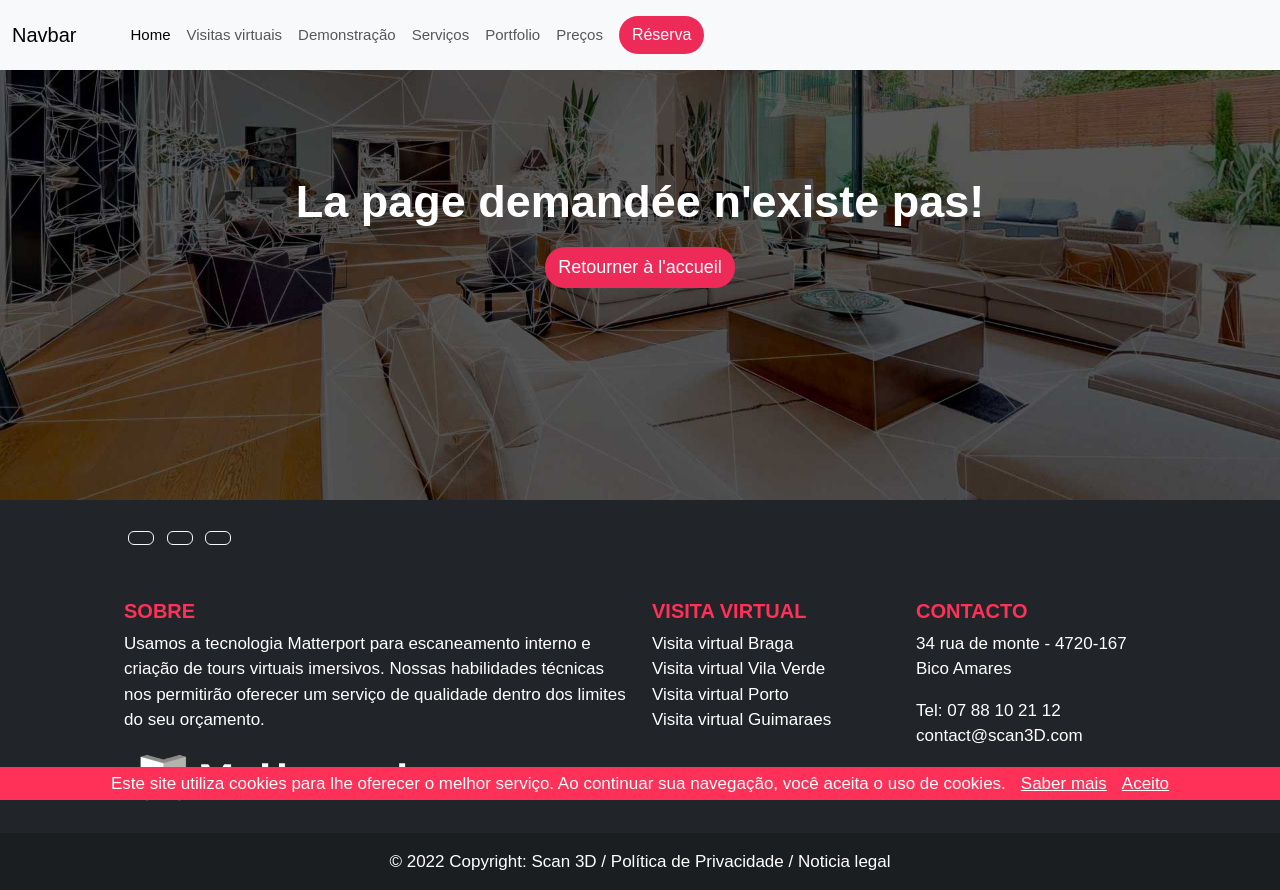
After one commit to ericParlaoz/siteScanPortugal, a Symfony app: template templates/bundles/TwigBundle/Exception/error404.html.twig in a window 1280 px wide. The commit adds this page. Run offline with Twig, Linux system fonts and the light colour scheme; the template is opened without the code that fills it, so the values that code supplies are empty; some libraries are stand-ins or nearby versions.

Commit message:
Projet scan v2

```diff
--- a/templates/base.html.twig
+++ b/templates/base.html.twig
@@ -41,10 +41,10 @@
                             <a class="nav-link" href="{{ asset('#saber') }}">Visitas virtuais</a>
                         </li>
                         <li class="nav-item">
-                            <a class="nav-link" href="{{ asset('#rendus') }}">Demonstração</a>
+                            <a class="nav-link" href="{{ asset('#demonstracao') }}">Demonstração</a>
                         </li>
                         <li class="nav-item">
-                            <a class="nav-link" href="{{ asset('#prestations') }}">Serviços</a>
+                            <a class="nav-link" href="{{ asset('#servicos') }}">Serviços</a>
                         </li>
                         <li class="nav-item">
                             <a class="nav-link" href="{{ asset('portfolio-visita-virtual') }}">Portfolio</a>
@@ -53,7 +53,7 @@
                             <a class="nav-link" href="{{ asset('preco-visita-virtual') }}">Preços</a>
                         </li>
                         <li class="nav-item">
-                            <a class="nav-link" href="{{ asset('/tarifs') }}"><input type="button" class="button-nav btn" value="Réserva"></a>
+                            <a class="nav-link" href="tel:0788102112"><input type="button" class="button-nav btn" value="Réserva"></a>
                         </li>
                     </ul>
                 </div>
--- /dev/null
+++ b/templates/bundles/TwigBundle/Exception/error404.html.twig
@@ -0,0 +1,20 @@
+{% extends 'base.html.twig' %}
+
+{% block stylesheets %}
+    {{ parent() }}
+    <link rel="stylesheet" type="text/css" media="screen" href="{{ asset('css/main.css') }}">
+{% endblock %}
+
+
+{% block body %}
+   <div class="section">
+       <div class="parallax-effect">
+           <div class="container">
+               <div class="row text-center">
+                   <h1 class="H1-blanc">La page demandée n'existe pas!</h1>
+                   <a href="{{ path('accueil') }}"><button type="button" class="button btn">Retourner à l'accueil</button></a>
+               </div>
+           </div>
+       </div>
+   </div>
+{% endblock %}
```
Also changed, not shown: templates/pages/index.html.twig (+8 -2 lines), templates/pages/portfolio.html.twig (+16 -10 lines), templates/pages/preco.html.twig (+18 -11 lines).
